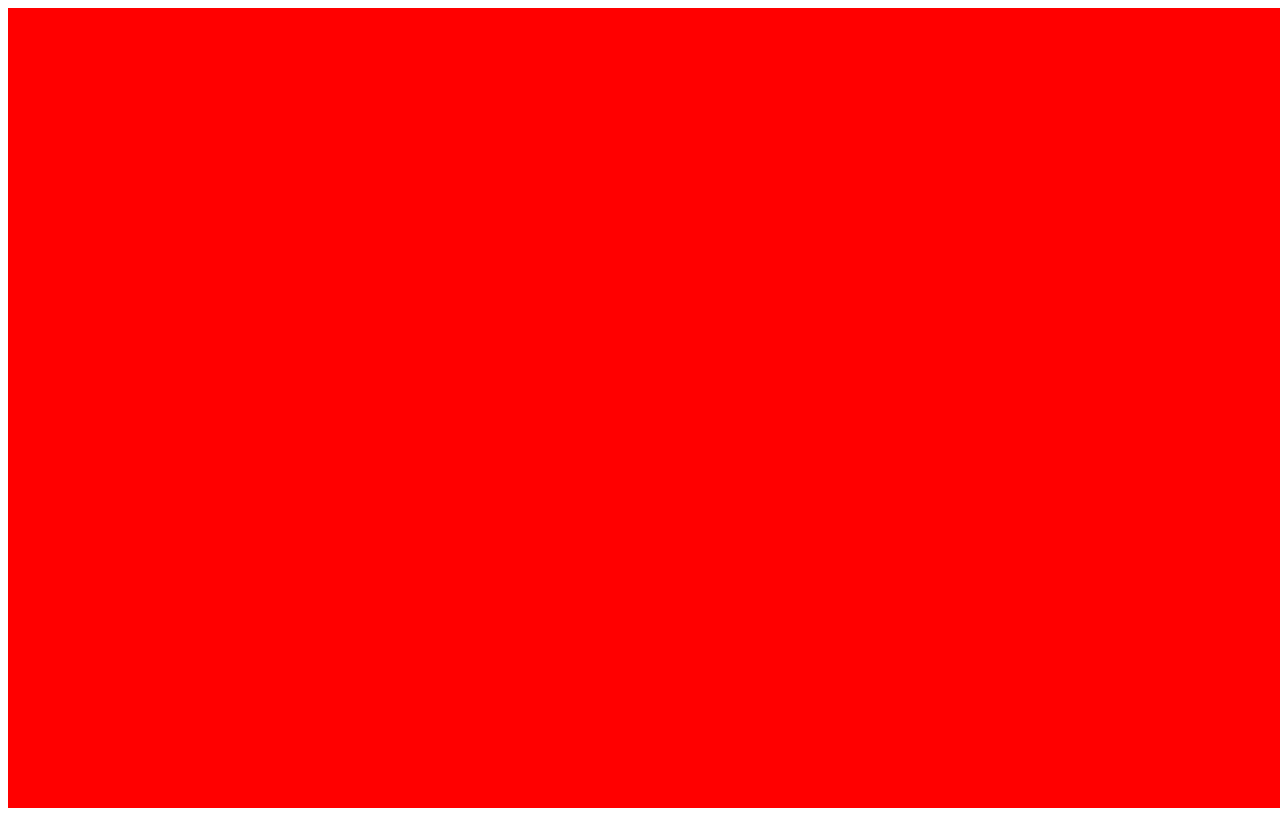
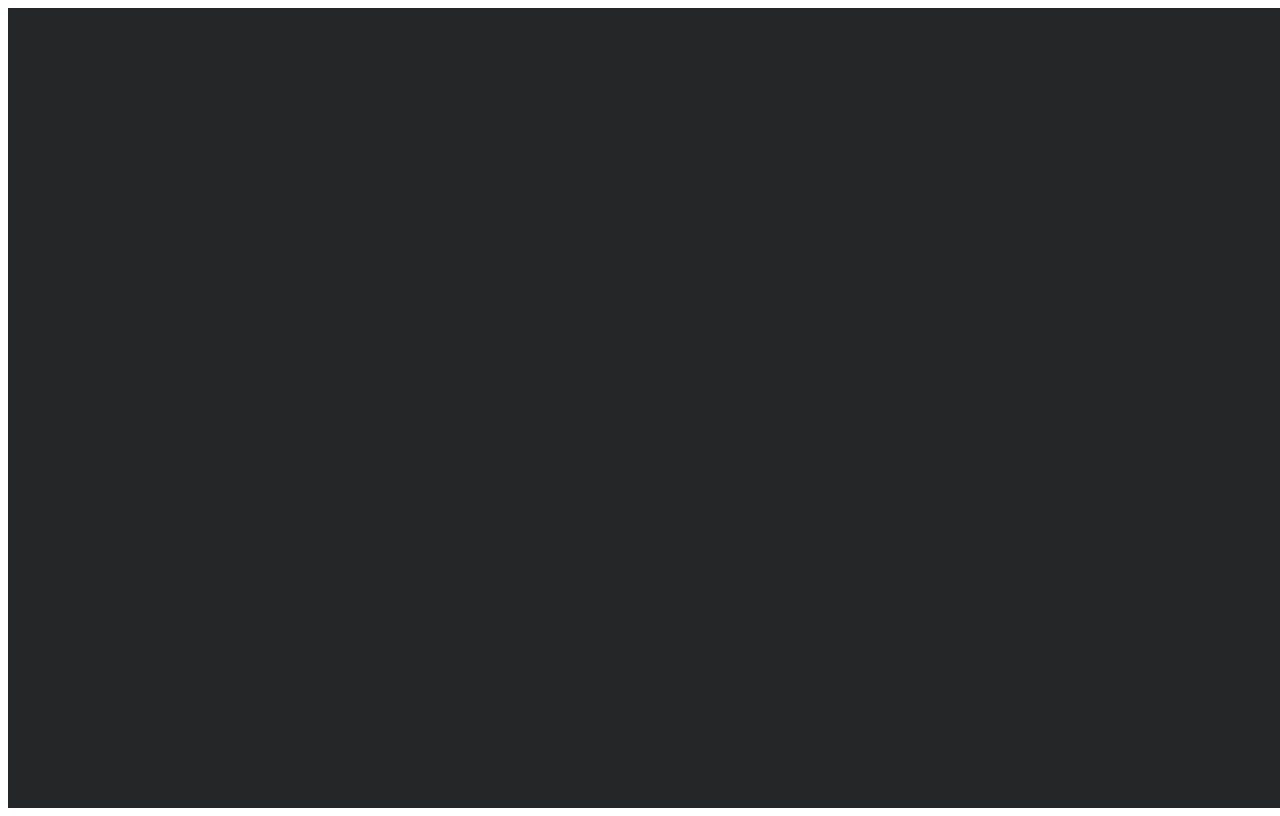
Before and after one commit to F12-Syntex/personal-website, a React (Vite) app: page / in a window 1280 px wide. Built offline with nearby package versions, Linux system fonts and the light colour scheme.

Commit message:
v0.1.4
+Changed the background colour
+added custom cursor with a custom mouse pressed mode

```diff
--- a/package.json
+++ b/package.json
@@ -18,6 +18,7 @@
     "typecheck": "tsc --project tsconfig.json --noEmit"
   },
   "dependencies": {
+    "jquery": "^3.7.0",
     "pnpm": "^8.6.7",
     "react": "^18.2.0",
     "react-dom": "^18.2.0",
@@ -30,6 +31,7 @@
     "@babel/preset-typescript": "^7.22.5",
     "@testing-library/jest-dom": "^5.16.5",
     "@testing-library/react": "^14.0.0",
+    "@types/jquery": "^3.5.16",
     "@types/node": "^20.3.1",
     "@types/react": "^18.2.14",
     "@types/react-dom": "^18.2.6",
--- a/src/com.syntex.components/App.tsx
+++ b/src/com.syntex.components/App.tsx
@@ -1,14 +1,26 @@
+import { useEffect } from 'react';
 import '../com.syntex.sytling/App.css';
-import Background from './Background';
+import '../com.syntex.sytling/mouse.css';
+import MouseEffects from '../com.syntex.functionality/MouseEffects';
+import $ from 'jquery';
+
 
 /**
  * The main component of the website
  * @returns the website
  */
 function App() {
+
+  useEffect(() => {
+      const effect = new MouseEffects();
+      effect.registerCustomCursor(document);
+  }, []);
+
+
+
   return (
-    <div className='website'>
-      <Background/>
+    <div className='website' id='personal-website'>
+      <div id='cursor'></div>
     </div>
   )
 }
--- a/src/com.syntex.components/Background.tsx
+++ /dev/null
@@ -1,12 +0,0 @@
-import '../com.syntex.sytling/Background.css';
-
-/**
- * @returns the background of the website
- */
-function Background(){
-    return(
-        <div className="background-background"></div>
-    );
-}
-
-export default Background;
--- /dev/null
+++ b/src/com.syntex.functionality/MouseEffects.ts
@@ -0,0 +1,47 @@
+class MouseEffects {
+    registerCustomCursor(document: Document) {
+
+          // Get the element to apply mouse effects
+          const element = document.getElementById('cursor');
+          console.log("Mouse moving1");
+
+          if(element == null) return;
+
+          //make sure the custom cursor updates to the mouse position
+          document.addEventListener('mousemove', function(event) {
+            var cursorCircle = document.getElementById('cursor');
+            if(cursorCircle == null) return;
+            cursorCircle.style.left = (event.clientX - 10) + 'px';
+            cursorCircle.style.top = (event.clientY - 10) + 'px';
+          });
+
+          // Add event listeners for different mouse events
+          document.addEventListener('mousemove', handleMouseMove);
+          document.addEventListener('mousedown', handleMouseDown);
+          document.addEventListener('mouseup', handleMouseUp);
+
+          function handleMouseMove() {
+            if(element == null) return;
+
+            if(element.classList.contains('mousedown')) return;
+
+            element.classList.add('moving'); // Apply 'moving' class when mouse moves
+            element.classList.remove('mousedown', 'mouseup'); // Remove other classes
+          }
+
+          function handleMouseDown() {
+            if(element == null) return;
+            element.classList.add('mousedown'); // Apply 'clicking' class when mouse button is pressed
+            element.classList.remove('moving', 'mouseup'); // Remove other classes
+          }
+
+          function handleMouseUp() {
+            if(element == null) return;
+            element.classList.add('mouseup'); // Apply 'pressed' class when mouse button is released
+            element.classList.remove('moving', 'mousedown'); // Remove other classes
+          }
+
+    };
+  }
+
+  export default MouseEffects;
--- a/src/com.syntex.sytling/App.css
+++ b/src/com.syntex.sytling/App.css
@@ -1,6 +1,7 @@
-
 /* global css for thee entire website */
 .website{
     width: 100vw;
     height: 100vh;
+    background-color: #252627;
+    cursor: none;
 }
--- /dev/null
+++ b/src/com.syntex.sytling/mouse.css
@@ -0,0 +1,24 @@
+#cursor {
+    position: fixed;
+    top: 0;
+    left: 0;
+    width: 25px;
+    height: 25px;
+    border-radius: 50%;
+    opacity: 1;
+    pointer-events: none;
+    transition: transform 0.3s ease-in-out; /* Set transition properties */
+}
+
+#cursor.moving {
+    background-color: rgba(0, 0, 0, 0.5);
+}
+
+#cursor.mousedown {
+    background-color: rgba(0, 0, 0, 0.75);
+    transform: scale(0.75);
+}
+
+#cursor.mouseup {
+    background-color: rgba(0, 0, 0, 0.5);
+}
```
Also changed, not shown: 1 other file (tests, documents, lock files or other folders).
